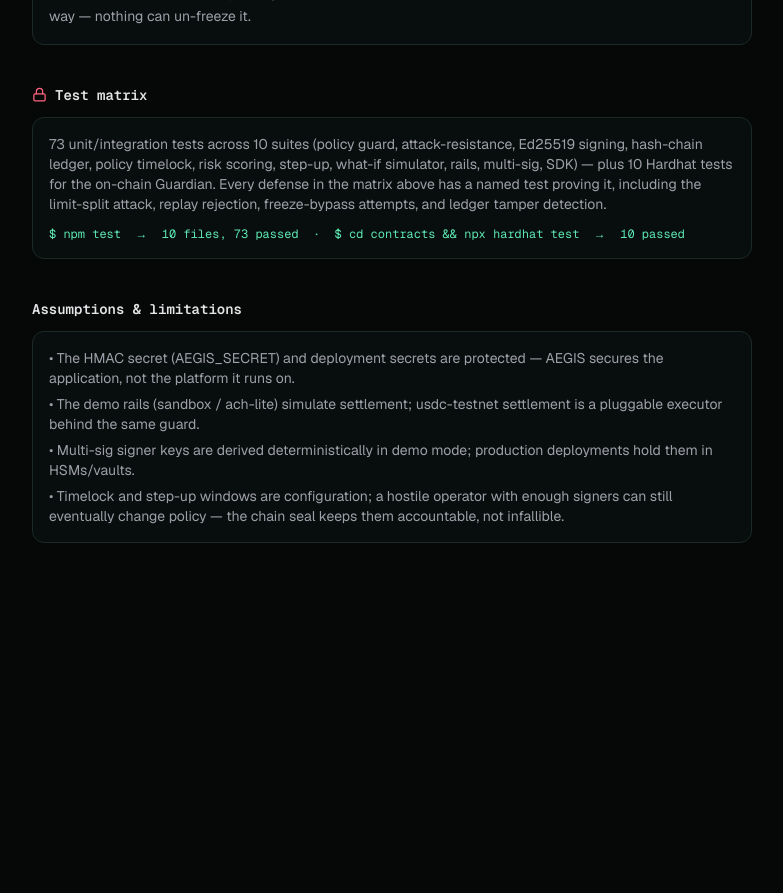
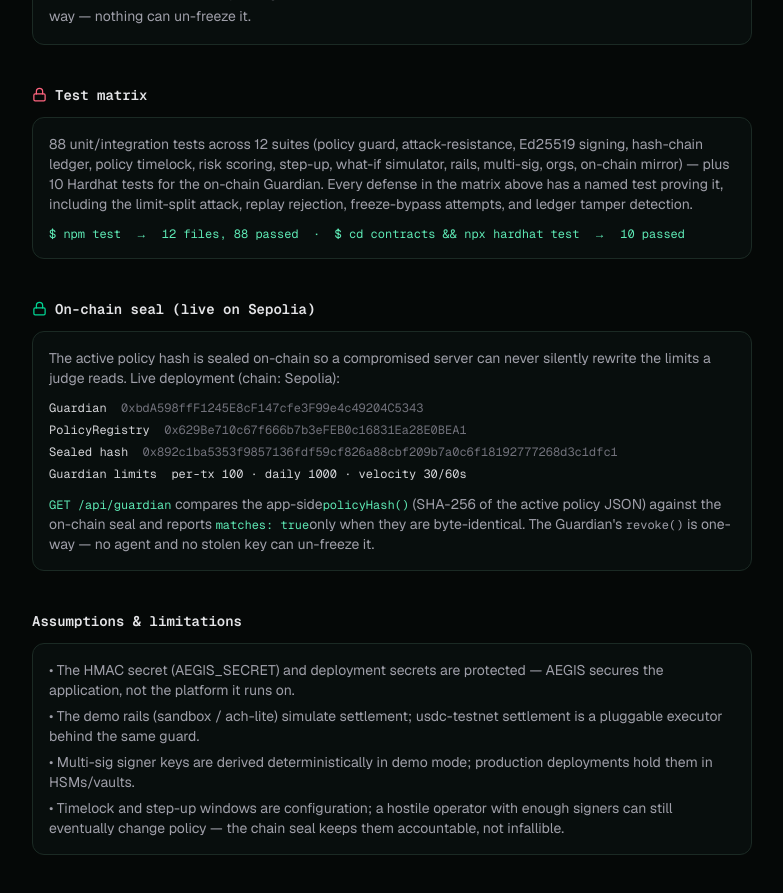
Before and after one commit to shivv23/aegis, a Next.js app: page /whitepaper in a window 1280 px wide. Shown: the part 2360-3253 px from the top of the page, without its empty margins (368-1151 px from the left). Before the commit the page ends 2975 px from the top, so only its background shows below. Built offline with nearby package versions, Linux system fonts and the light colour scheme.

Commit message:
docs: refresh README + whitepaper - live Sepolia seal, orgs/mirror/sim pages, 88 tests

```diff
--- a/src/app/whitepaper/page.tsx
+++ b/src/app/whitepaper/page.tsx
@@ -139,13 +139,39 @@ export default function WhitepaperPage() {
         </h2>
         <Card className="p-4">
           <p className="text-sm text-zinc-400">
-            73 unit/integration tests across 10 suites (policy guard, attack-resistance, Ed25519 signing, hash-chain
-            ledger, policy timelock, risk scoring, step-up, what-if simulator, rails, multi-sig, SDK) — plus 10
-            Hardhat tests for the on-chain Guardian. Every defense in the matrix above has a named test proving it,
-            including the limit-split attack, replay rejection, freeze-bypass attempts, and ledger tamper detection.
+            88 unit/integration tests across 12 suites (policy guard, attack-resistance, Ed25519 signing, hash-chain
+            ledger, policy timelock, risk scoring, step-up, what-if simulator, rails, multi-sig, orgs, on-chain
+            mirror) — plus 10 Hardhat tests for the on-chain Guardian. Every defense in the matrix above has a named
+            test proving it, including the limit-split attack, replay rejection, freeze-bypass attempts, and ledger
+            tamper detection.
           </p>
           <p className="mt-3 font-mono text-xs text-emerald-300">
-            $ npm test &nbsp;→&nbsp; 10 files, 73 passed &nbsp;·&nbsp; $ cd contracts &amp;&amp; npx hardhat test &nbsp;→&nbsp; 10 passed
+            $ npm test &nbsp;→&nbsp; 12 files, 88 passed &nbsp;·&nbsp; $ cd contracts &amp;&amp; npx hardhat test &nbsp;→&nbsp; 10 passed
+          </p>
+        </Card>
+      </section>
+
+      <section>
+        <h2 className="mb-3 flex items-center gap-2 font-mono text-sm font-semibold text-zinc-200">
+          <Lock size={15} className="text-emerald-400" /> On-chain seal (live on Sepolia)
+        </h2>
+        <Card className="p-4 text-sm text-zinc-400">
+          <p>
+            The active policy hash is sealed on-chain so a compromised server can never silently rewrite the
+            limits a judge reads. Live deployment (chain: Sepolia):
+          </p>
+          <ul className="mt-3 space-y-1.5 font-mono text-xs text-zinc-300">
+            <li>Guardian&nbsp; <span className="text-zinc-500">0xbdA598ffF1245E8cF147cfe3F99e4c49204C5343</span></li>
+            <li>PolicyRegistry&nbsp; <span className="text-zinc-500">0x629Be710c67f666b7b3eFEB0c16831Ea28E0BEA1</span></li>
+            <li>Sealed hash&nbsp; <span className="text-zinc-500">0x892c1ba5353f9857136fdf59cf826a88cbf209b7a0c6f18192777268d3c1dfc1</span></li>
+            <li>Guardian limits&nbsp; per-tx 100 · daily 1000 · velocity 30/60s</li>
+          </ul>
+          <p className="mt-3 text-sm text-zinc-400">
+            <code className="font-mono text-xs text-emerald-300">GET /api/guardian</code> compares the app-side
+            <code className="font-mono text-xs text-emerald-300">policyHash()</code> (SHA-256 of the active policy
+            JSON) against the on-chain seal and reports <code className="font-mono text-xs text-emerald-300">matches: true</code>
+            only when they are byte-identical. The Guardian&apos;s <code className="font-mono text-xs">revoke()</code> is
+            one-way — no agent and no stolen key can un-freeze it.
           </p>
         </Card>
       </section>
```
Also changed, not shown: 1 other file (tests, documents, lock files or other folders).
